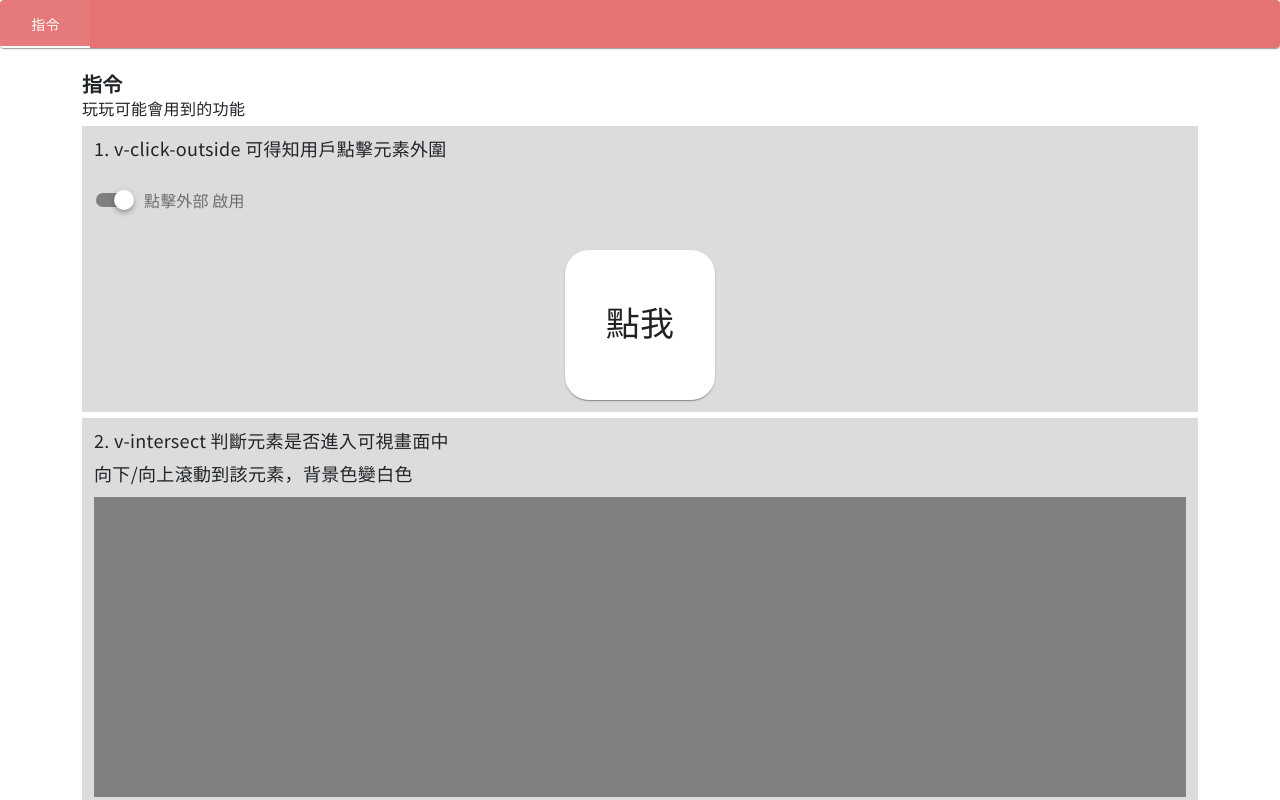
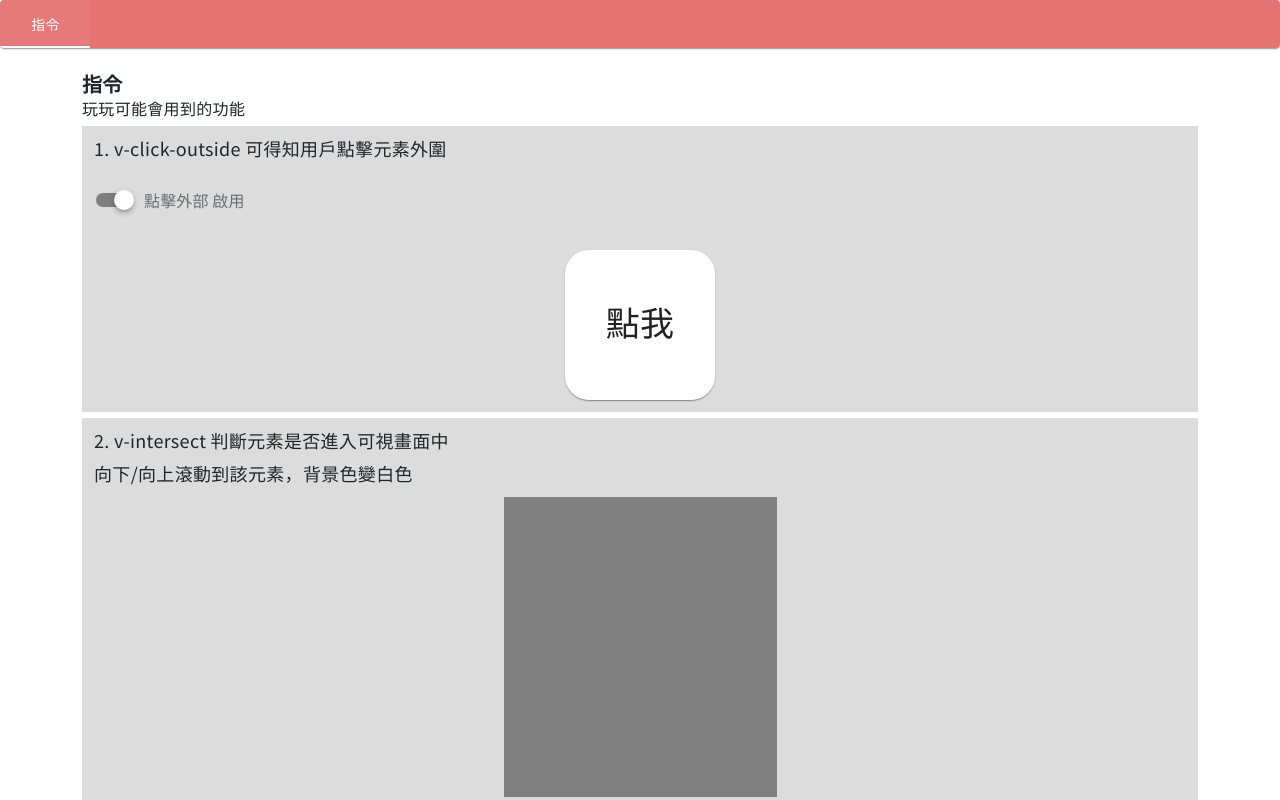
Before and after one commit to MizuYang/vuetify, a Vue app: page /#/demo1 in a window 1280 px wide. Shown: the top 800 px of the page. Built offline with nearby package versions, Linux system fonts and the light colour scheme.

Commit message:
修改 將 Demo2 滾動區塊調小，避免往下滑時一直滾動到此區塊

```diff
--- a/src/components/demo1/A2.vue
+++ b/src/components/demo1/A2.vue
@@ -2,7 +2,7 @@
   <h4 class="text-18 mb-5">向下/向上滾動到該元素，背景色變白色</h4>
 
   <!-- 滾動容器 -->
-  <div class="w-100"
+  <div class="w-25 text-center mx-auto"
        :class="bgColor"
        style="max-height:300px;overflowY:scroll">
     <div style="height:850px;">
@@ -10,7 +10,7 @@
            style="width:100%;
                   height:140px;margin-top:450px;
                   background-color:red;">
-        <p v-intersect="onIntersect" style="font-size:80px;">進入可視範圍，背景變灰</p>
+        <p v-intersect="onIntersect" style="font-size:30px;">進入可視範圍，背景變灰</p>
       </div>
     </div>
   </div>
```
